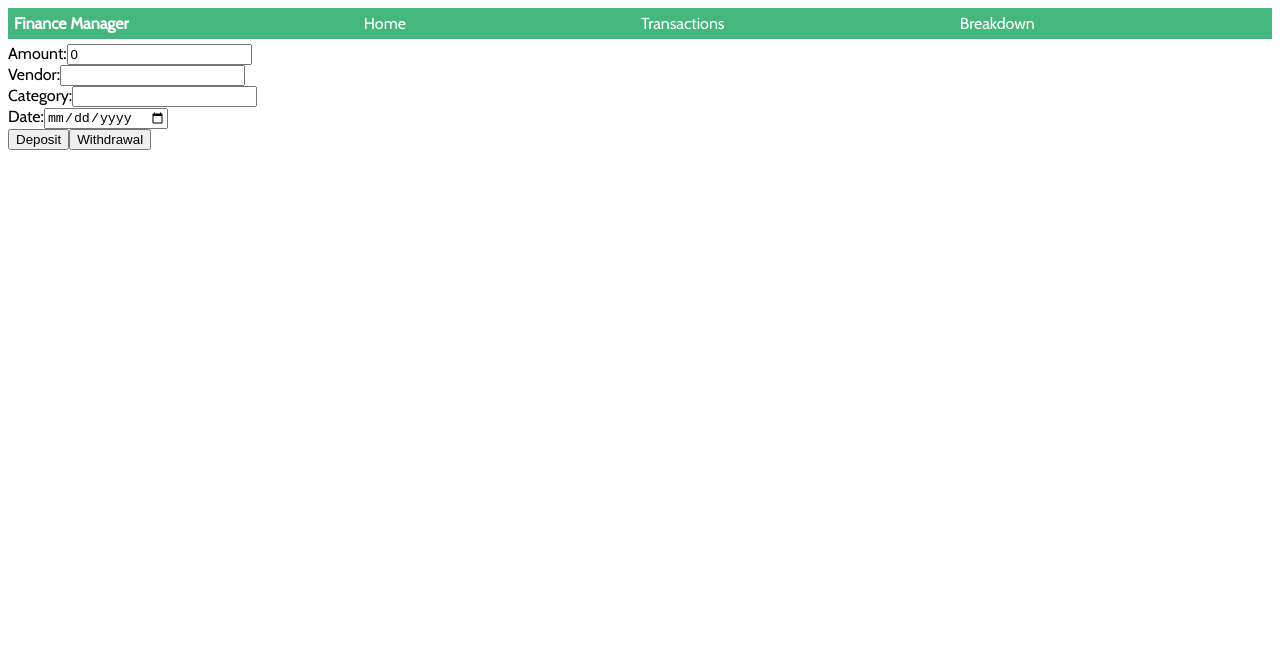
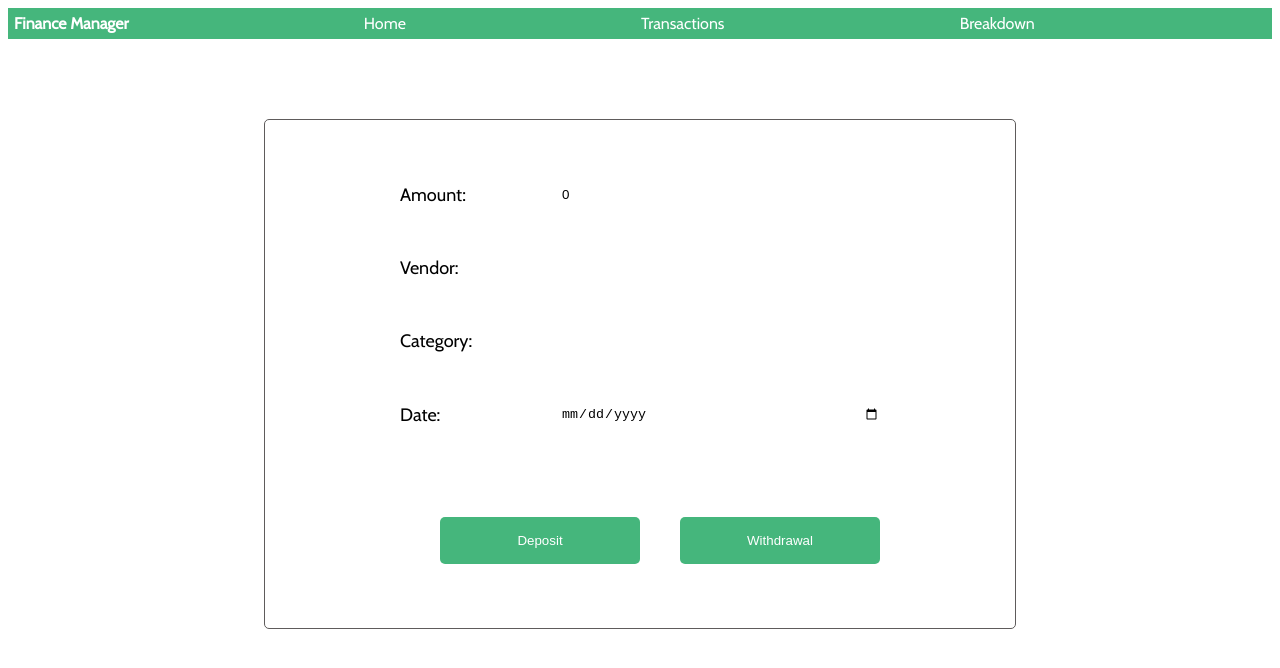
Before and after one commit to DebbieZimmerman/expenses-app, a React (Create React App) app: page / in a window 1280 px wide. Shown: the top 668 px of the page. Built offline with nearby package versions, Linux system fonts and the light colour scheme.

Commit message:
fixed css

```diff
--- a/server.js
+++ b/server.js
@@ -16,8 +16,6 @@ app.use(function (req, res, next) {
 
 app.use(express.json())
 app.use(express.urlencoded({extended: false}))
-// app.use(express.static(path.join(__dirname, 'App.js')))
-// app.use(express.static(path.join(__dirname, 'node_modules')))
 
 app.use('/', api)
 
--- a/src/App.js
+++ b/src/App.js
@@ -17,7 +17,7 @@ class App extends Component {
 
   updateTransactionsFromDB = async () => {
     try {
-      const tempTransactions = (await axios.get(`http://localhost:4200/transactions`)).data
+      const { data: tempTransactions } = await axios.get(`http://localhost:4200/transactions`)
       this.setState({ transactions: tempTransactions })
       this.updateCategories()
     } catch (err) {
@@ -27,7 +27,7 @@ class App extends Component {
 
   updateCategories = () => {
     let tempCategories = this.state.transactions.length && [...new Set(this.state.transactions.map(t => t.category))]
-    this.setState({categories: tempCategories})
+    this.setState({ categories: tempCategories })
   }
 
   reducer = (accumulator, currentValue) => accumulator + currentValue
@@ -41,12 +41,16 @@ class App extends Component {
       transaction.amount = transaction.amount * -1
     }
     await axios.post(`http://localhost:4200/transaction`, transaction)
-    await this.updateTransactionsFromDB()
+    this.updateTransactionsFromDB()
   }
 
   deleteTransaction = async (id) => {
-    await axios.delete(`http://localhost:4200/transaction/${id}`)
-    await this.updateTransactionsFromDB()
+    try {
+      await axios.delete(`http://localhost:4200/transaction/${id}`)
+      this.updateTransactionsFromDB()
+    } catch (error) {
+      console.log(error)
+    }
   }
 
   render() {
@@ -61,7 +65,7 @@ class App extends Component {
           </div>
           <Route path="/" exact render={() => <Operations addTransaction={this.addTransaction} />} />
           <Route path="/transactions" exact render={() => <Transactions transactions={this.state.transactions} updateTransactionsFromDB={this.updateTransactionsFromDB} deleteTransaction={this.deleteTransaction} getTotal={this.getTotal} show={true} />} />
-          <Route path="/breakdown" exact render={() => <Breakdown updateTransactionsFromDB={this.updateTransactionsFromDB} transactions={this.state.transactions} categories={this.state.categories} deleteTransaction={this.deleteTransaction} getTotal={this.getTotal}/>} />
+          <Route path="/breakdown" exact render={() => <Breakdown updateTransactionsFromDB={this.updateTransactionsFromDB} transactions={this.state.transactions} categories={this.state.categories} deleteTransaction={this.deleteTransaction} getTotal={this.getTotal} />} />
         </div>
       </Router>
     );
--- a/src/components/Operations.js
+++ b/src/components/Operations.js
@@ -1,5 +1,5 @@
 import React, { Component } from 'react'
-import {Link} from 'react-router-dom'
+import { Link } from 'react-router-dom'
 
 import '../styles/operations.css'
 
@@ -18,19 +18,16 @@ class Operations extends Component {
         this.setState({ [e.target.id]: e.target.value })
     }
 
-    validateInput = () => {
-        if(this.state.amount || this.state.vendor || this.state.category || this.state.date){
-            return true
-        } else {
-            alert('Please enter all fields')
-            return false
-        }
-    }
+    validateInput = () => this.state.amount && this.state.vendor && this.state.category && this.state.date
 
     handleClick = (type) => {
+        if (this.validateInput()) {
             const transaction = this.state
             this.props.addTransaction(transaction, type)
             this.clearInput()
+        } else {
+            alert('Please enter all fields')
+        }
     }
 
     clearInput = () => {
@@ -45,12 +42,18 @@ class Operations extends Component {
                 <div className="input">Category:<input id="category" type="text" value={this.state.category} onChange={this.updateInput}></input></div>
                 <div className="input">Date:<input id="date" type="date" value={this.state.date} onChange={this.updateInput}></input></div>
                 <div className="input">
+
+                    <button id="deposit" onClick={() => this.handleClick("deposit")}>
                         <Link to="/transactions" style={{ textDecoration: 'none' }}>
-                        <button id="deposit" onClick={() => this.handleClick("deposit")}>Deposit</button>
+                            Deposit
                                 </Link>
+                    </button>
+                    <button id="withdrawal" onClick={() => this.handleClick("withdrawal")}>
                         <Link to="/transactions" style={{ textDecoration: 'none' }}>
-                        <button id="withdrawal" onClick={() => this.handleClick("withdrawal")}>Withdrawal</button>
+                            Withdrawal
                             </Link>
+                    </button>
+
                 </div>
             </div>
         )
--- a/src/components/Table_Headings.js
+++ b/src/components/Table_Headings.js
@@ -8,10 +8,10 @@ class Table_Headings extends Component {
         return (
                     <div className="transactions-categories">
                         <span className="category">Category</span>
-                        <span className="vendor">Vendor</span>
-                        <span className="transaction">Amount</span>
-                        <span className="date">Date</span>
-                        <span className="delete">Delete</span>
+                        <span className="category">Vendor</span>
+                        <span className="category">Amount</span>
+                        <span className="category">Date</span>
+                        <span className="category">Delete</span>
                     </div>
         )
     }
--- a/src/components/Transaction.js
+++ b/src/components/Transaction.js
@@ -1,12 +1,13 @@
 import React, { Component } from 'react'
-import DeleteSweepIcon from '@material-ui/icons/DeleteSweep';
+import DeleteIcon from '@material-ui/icons/Delete';
 import moment from 'moment';
 moment().format();
-// import '../styles/transaction.css'
 
 class Transaction extends Component {
 
-    deleteTransaction= ({target}) => this.props.deleteTransaction(target.id)
+    deleteTransaction= () => {
+        this.props.deleteTransaction(this.props.transaction._id)
+    }
 
     render () {
         const transaction = this.props.transaction
@@ -15,8 +16,8 @@ class Transaction extends Component {
                 <span className="category">{transaction.category}</span>
                 <span className="vendor">{transaction.vendor}</span>
                 <span className="transaction">{transaction.amount}</span>
-                <span className="date">{moment(transaction.date).format('L')}</span>
-                <span id={transaction._id} className="delete" onClick={this.deleteTransaction}><DeleteSweepIcon /></span>
+                <span className="date">{moment(transaction.date).format('DD/MM/YY')}</span>
+                <span id={transaction._id} className="delete" onClick={this.deleteTransaction}><DeleteIcon /></span>
             </div>
         )
     }
--- a/src/styles/operations.css
+++ b/src/styles/operations.css
@@ -47,3 +47,52 @@
       margin-left: 5vw;
   }
 }
+
+@media (orientation: landscape) {
+  #input-container {
+    display: grid;
+    justify-content: center;
+    align-content: center;
+    margin-top: 10vh;
+    margin-left: 20vw;
+    margin-right: 20vw;
+    padding: 3vw;
+    border-style:solid;
+    border-width: 1px 1px .5px .5px;
+    border-color: rgb(94, 91, 91);
+    border-radius: 5px;
+  }
+
+  .input {
+    display: grid;
+    grid-template-columns: 20vh 40vh;
+    width:max-content;
+    padding: 2vw;
+    height: fit-content;
+    font-size: large;
+    border: none;
+    background: transparent;
+  }
+
+  input{
+      border: grey;
+  }
+
+  button{
+      background-color: rgb(69, 182, 124);
+      color: white;
+      width: 25vh;
+      padding: 2vh;
+      margin-top: 5vh;
+      border-radius: 5px;
+      border-style: hidden;
+  }
+
+  #withdrawal{
+      margin-left: 15vh;
+  }
+
+  #deposit{
+      margin-left: 5vh;
+  }
+}
--- a/src/styles/transactions.css
+++ b/src/styles/transactions.css
@@ -21,16 +21,17 @@
     border-style: hidden;
     border-radius: 3px;
     display: grid;
-    grid-template-columns: 3fr 3fr 2fr 3fr 1fr;
+    grid-template-columns: 4fr 4fr 3fr 4fr 1fr;
 }
 
 .transactions-categories{
     align-items: center;
-    justify-items: center;
+    justify-items: left;
     margin-bottom: 1vw;
     display: grid;
-    grid-template-columns: 3fr 3fr 2fr 3fr 1fr;
+    grid-template-columns: 4fr 4fr 4fr 3fr 1fr;
     font-weight: 600;
+    grid-column-gap: 2px;
 }
 
 .category-name{
```
Also changed, not shown: src/server/routes/api.js (+11 -20 lines), 1 other file (tests, documents, lock files or other folders). Lines whose indentation alone changed are shown as unchanged.
